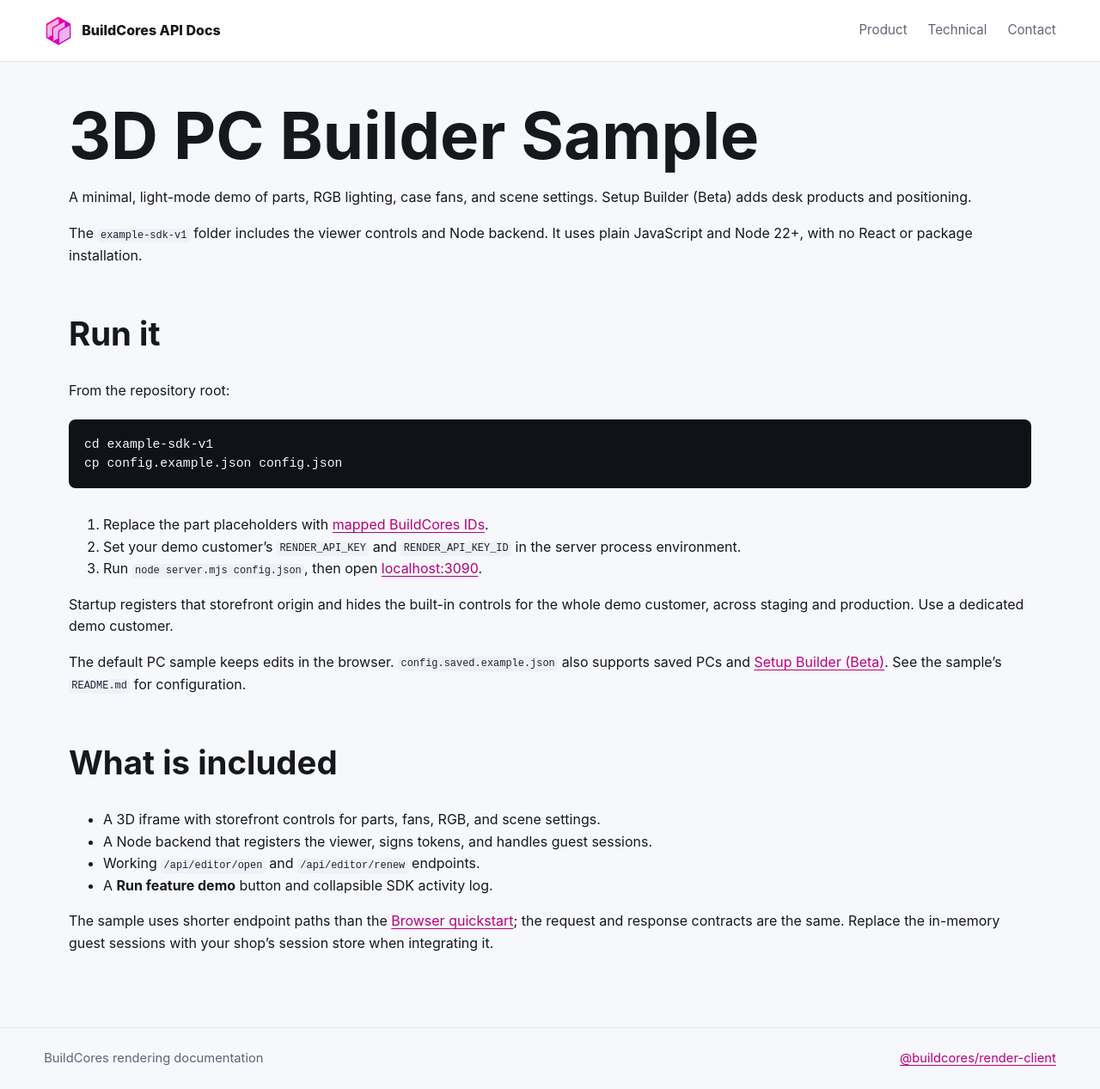
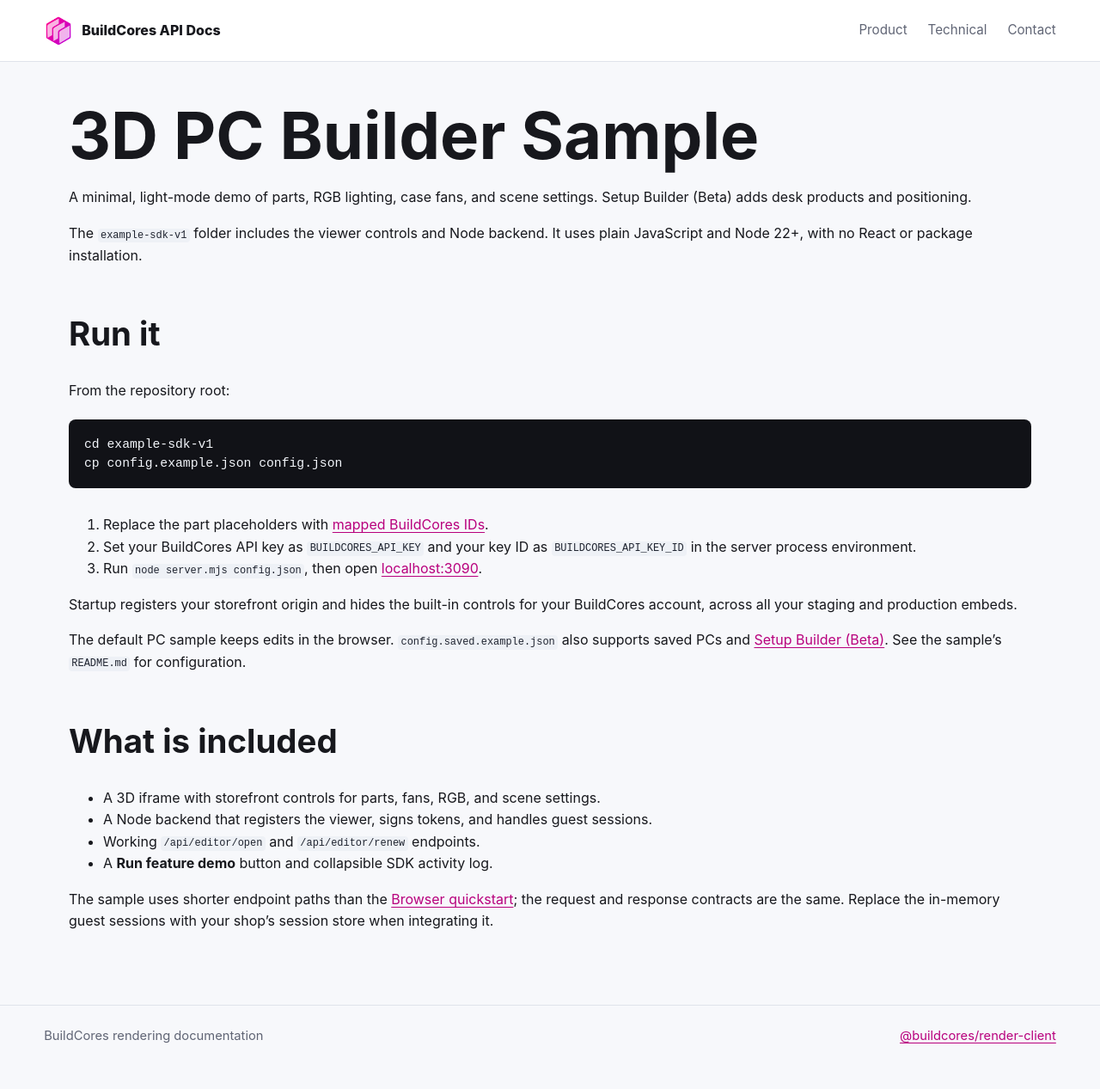
Before and after one commit to buildcores/buildcores-render-client, a Jekyll site: the page built from docs/sdk/sample.md, in a window 1280 px wide and 1267 px high. Shown: the whole window at 86% size. Built offline with Jekyll 4.4.1, drawn with Linux system fonts in a browser that asks for light colours; our own code applies the rules of GitHub Pages for plain Markdown files.

Commit message:
Clarify reader-facing BuildCores API key setup

````diff
--- a/docs/sdk/sample.md
+++ b/docs/sdk/sample.md
@@ -21,12 +21,12 @@
 ```
 
 1. Replace the part placeholders with [mapped BuildCores IDs](./catalog.md).
-2. Set your demo customer's `RENDER_API_KEY` and `RENDER_API_KEY_ID` in the server
-   process environment.
+2. Set your BuildCores API key as `BUILDCORES_API_KEY` and your key ID as
+   `BUILDCORES_API_KEY_ID` in the server process environment.
 3. Run `node server.mjs config.json`, then open [localhost:3090](http://localhost:3090).
 
-Startup registers that storefront origin and hides the built-in controls for the
-whole demo customer, across staging and production. Use a dedicated demo customer.
+Startup registers your storefront origin and hides the built-in controls for your
+BuildCores account, across all your staging and production embeds.
 
 The default PC sample keeps edits in the browser. `config.saved.example.json`
 also supports saved PCs and [Setup Builder (Beta)](./setup-builder.md).
--- a/example-sdk-v1/config.saved.example.json
+++ b/example-sdk-v1/config.saved.example.json
@@ -6,6 +6,6 @@
   "title": "3D PC Builder Sample",
   "source": {
     "kind": "build",
-    "shareCode": "REPLACE_WITH_YOUR_CUSTOMER_OWNED_BUILD_SHARE_CODE"
+    "shareCode": "YOUR_BUILD_SHARE_CODE"
   }
 }
--- a/example-sdk-v1/merchant.mjs
+++ b/example-sdk-v1/merchant.mjs
@@ -19,12 +19,12 @@
   return url.origin;
 }
 
-/** This is merchant-server code. The private Render API credential never reaches the storefront. */
+/** This is merchant-server code. Your private BuildCores API key never reaches the storefront. */
 export async function provisionRetailer({ config, apiKey, fetchApi = fetch }) {
   const origin = exactOrigin(config.renderApiOrigin);
   const merchantOrigin = exactOrigin(config.merchantOrigin);
   if (!["staging", "prod"].includes(config.environment) || !apiKey) {
-    throw new Error("A Render API key and staging or prod environment are required");
+    throw new Error("A BuildCores API key and staging or prod environment are required");
   }
   async function manage(path, method = "GET", data) {
     const response = await fetchApi(`${origin}${path}?environment=${config.environment}`, {
@@ -35,7 +35,7 @@
     if (!response.ok) throw new Error(`Demo provisioning failed (${response.status})`);
     return response.json();
   }
-  // hideUi is customer-wide. Use a dedicated demo customer, not a production merchant account.
+  // hideUi applies to all embeds for your BuildCores account, across staging and production.
   await manage("/embed-config", "PATCH", { embed: { hideUi: true } });
   const registrations = await manage("/embeds");
   const existing = registrations.find(
````
Also changed, not shown: docs/sdk/client-reference.md (+2 -2 lines), docs/sdk/setup-builder.md (+1 -1 lines), example-sdk-v1/server.mjs (+4 -4 lines), example-sdk-v1/README.md.
